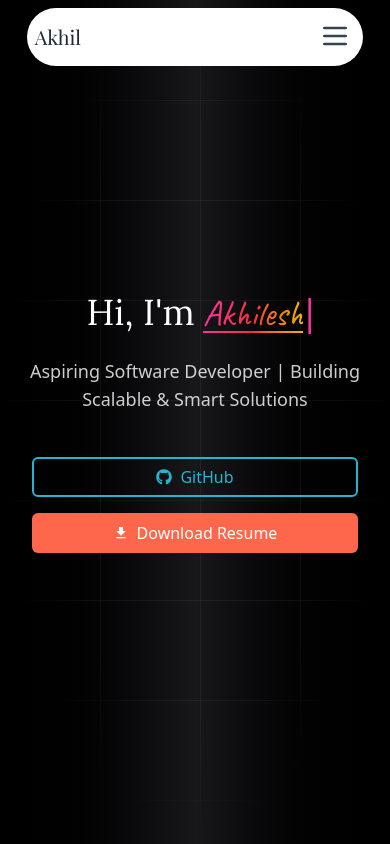
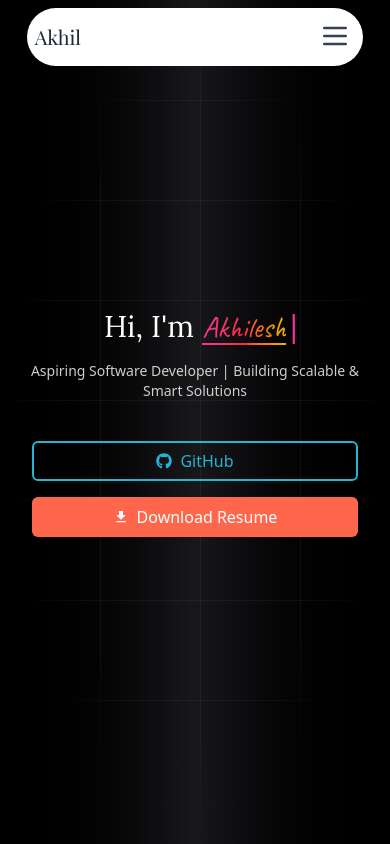
Before and after one commit to silky-x0/Portfolio, a React (Vite) app: page / in a window 390 px wide. Shown: the top 844 px of the page. Built offline with nearby package versions, Linux system fonts and the light colour scheme; a web font is replaced by a local one.

Commit message:
fixed font size

```diff
--- a/src/Components/Hero.tsx
+++ b/src/Components/Hero.tsx
@@ -121,7 +121,7 @@ function Hero() {
         initial="hidden"
         animate="visible"
       >
-        <div className="text-4xl md:text-6xl lg:text-8xl flex flex-wrap justify-center gap-2">
+        <div className="text-3xl sm:text-4xl md:text-6xl lg:text-8xl flex flex-wrap justify-center gap-2">
           <motion.span
             variants={textVariants}
             className="font-lora text-white"
@@ -155,7 +155,7 @@ function Hero() {
         </div>
         <motion.p
           variants={textVariants}
-          className="text-lg my-3 py-3 md:text-2xl text-white/80"
+          className="text-sm sm:text-lg md:text-2xl text-white/80 my-2 sm:my-3 py-2 sm:py-3"
         >
           Aspiring Software Developer | Building Scalable & Smart Solutions
         </motion.p>
```
